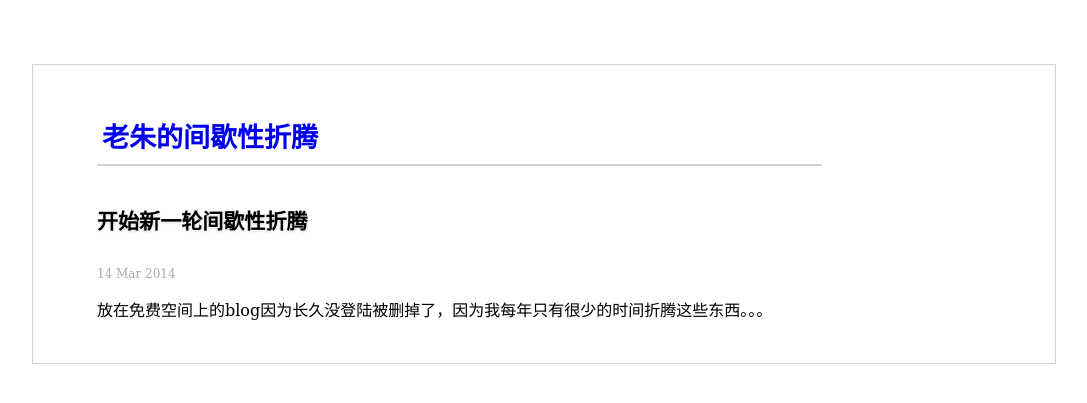
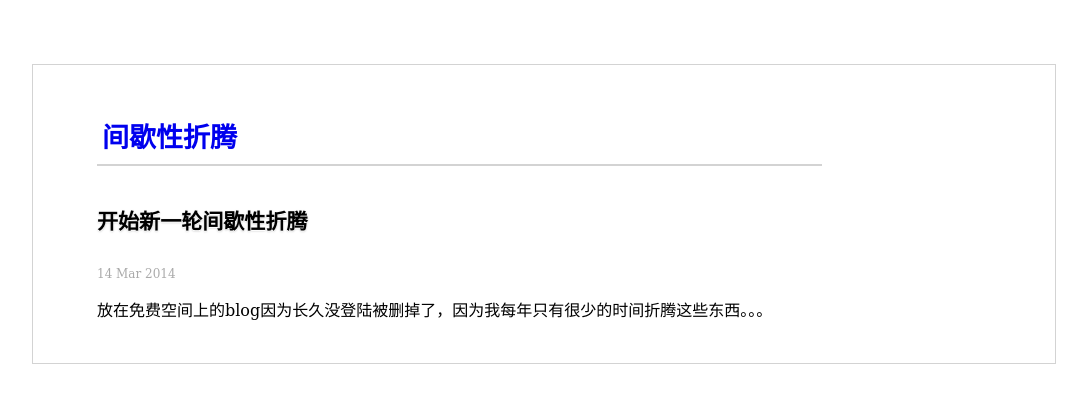
Before and after one commit to rhuichao/uternet.github.io, a Jekyll site: the page built from _posts/2014-03-14-My-First-Page.md, in a window 1280 px wide. Shown: the top 403 px of the page, without its empty margins (96-1183 px from the left). Built offline with Jekyll 4.4.1, drawn with Linux system fonts in a browser that asks for light colours.

Commit message:
new document posted

```diff
--- a/_config.yml
+++ b/_config.yml
@@ -1,4 +1,4 @@
-name:      老朱的间歇性折腾
+name:      间歇性折腾
 pygments:  true
 source:    .
 destination: ./_site
@@ -7,5 +7,5 @@
 keep_files: ['.git','.svn']
 permalink: /:year-:month-:day/:title.html
 baseurl:   /
-paginate:  5
-paginate_path: "blog/page:num"
+paginate:  20
+paginate_path: "page:num"
--- a/_layouts/post.html
+++ b/_layouts/post.html
@@ -2,8 +2,8 @@
 layout: default
 ---
 <h3>{{ page.title }}</h3>
-<p class="meta">{{ page.date | date_to_string }}</p>
+<p id="meta">{{ page.date | date_to_string }}</p>
 
-<div class="post">
+<div id="post">
 {{ content }}
 </div>
--- a/css/main.css
+++ b/css/main.css
@@ -31,10 +31,6 @@
 /*    color: DarkBlue;*/
 }
 
-.post {
-    font-size: 16px;
-}
-
 li {
     margin-left: 10px;
 }
@@ -46,11 +42,22 @@
     margin-left: 20px;
 }
 
-.meta {
+#post {
+    font-size: 16px;
+}
+
+#meta {
   color: #aaa;
   font-size: 12px;
 }
 
+#paginator {
+    color: #aaa;
+    font-size: 12px;
+    border-top: 2px LightGrey solid;
+    padding:   10px 0px 10px 0px;
+    width: 81%;
+}
 pre {
     font-family: Monaco, Liberation Mono, Courier, monospace;
     font-size: 90%;
```
Also changed, not shown: index.html (+31 -12 lines).
